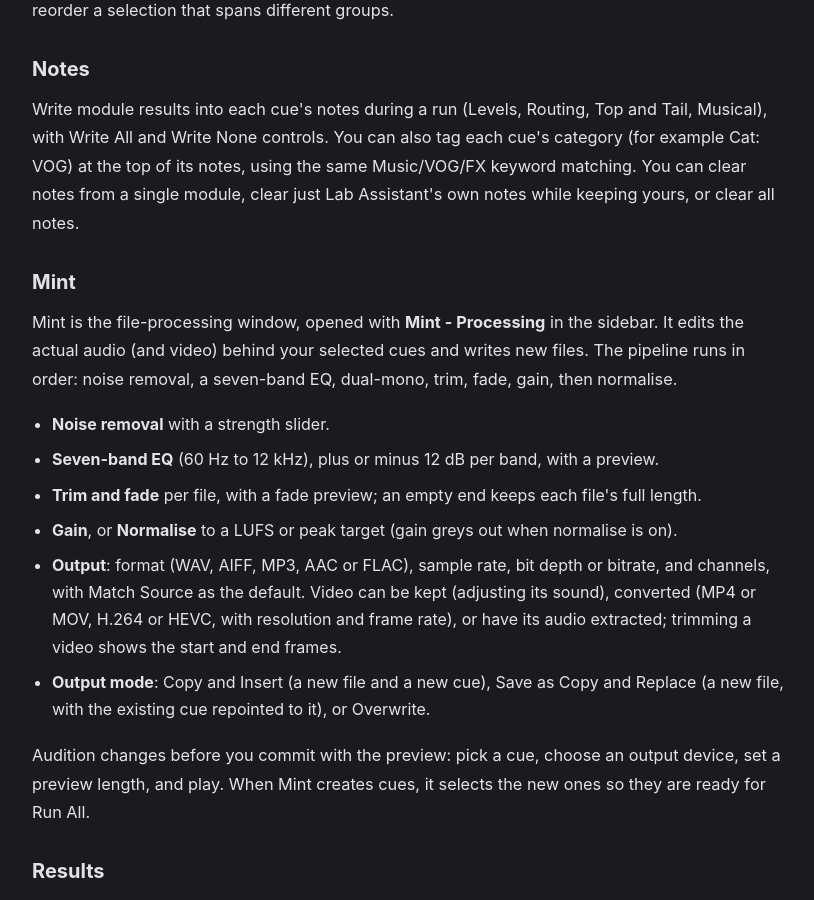
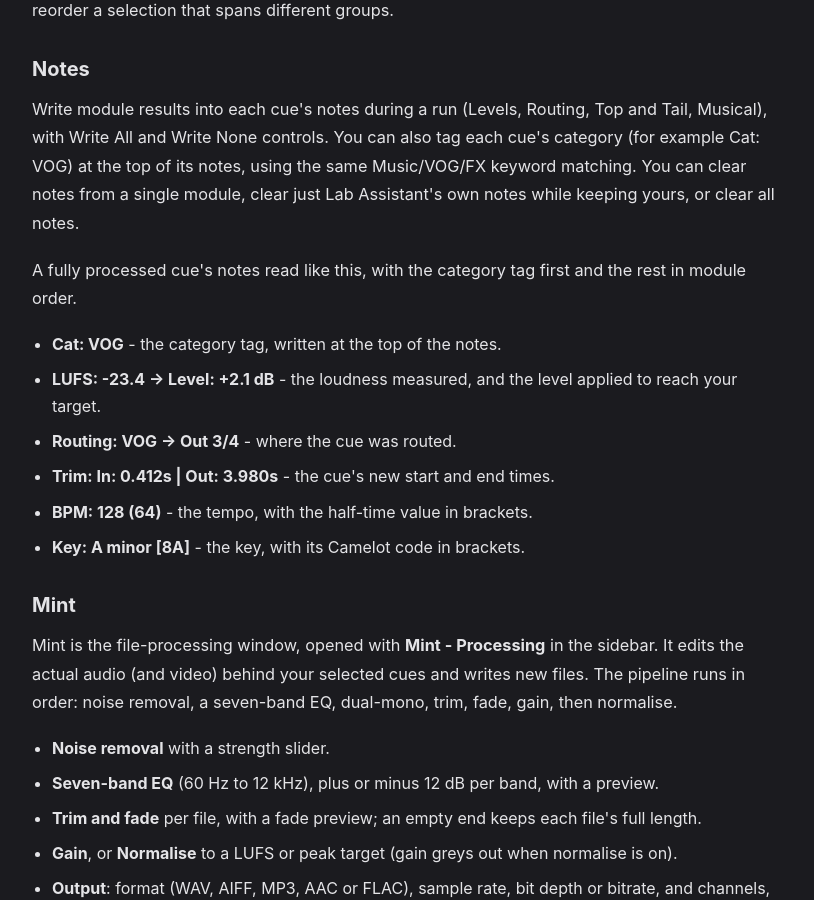
Before and after one commit to BSKapps/bskapps.github.io, a Jekyll site: the page built from articles/lab-assistant-guide/index.html, in a window 1280 px wide and 900 px high, scrolled down 3150 px. Shown: the whole window, without its empty margins (232-1046 px from the left). Built offline with Jekyll 4.4.1, drawn with Linux system fonts in a browser that asks for light colours.

Commit message:
Lab Assistant guide: show what gets written into a cue's notes

```diff
--- a/_data/guides/lab-assistant-guide.json
+++ b/_data/guides/lab-assistant-guide.json
@@ -176,6 +176,21 @@
         {
           "type": "paragraph",
           "text": "Write module results into each cue's notes during a run (Levels, Routing, Top and Tail, Musical), with Write All and Write None controls. You can also tag each cue's category (for example Cat: VOG) at the top of its notes, using the same Music/VOG/FX keyword matching. You can clear notes from a single module, clear just Lab Assistant's own notes while keeping yours, or clear all notes."
+        },
+        {
+          "type": "paragraph",
+          "text": "A fully processed cue's notes read like this, with the category tag first and the rest in module order."
+        },
+        {
+          "type": "bullets",
+          "items": [
+            "**Cat: VOG** - the category tag, written at the top of the notes.",
+            "**LUFS: -23.4 \u2192 Level: +2.1 dB** - the loudness measured, and the level applied to reach your target.",
+            "**Routing: VOG \u2192 Out 3/4** - where the cue was routed.",
+            "**Trim: In: 0.412s | Out: 3.980s** - the cue's new start and end times.",
+            "**BPM: 128 (64)** - the tempo, with the half-time value in brackets.",
+            "**Key: A minor [8A]** - the key, with its Camelot code in brackets."
+          ]
         }
       ]
     },
```
